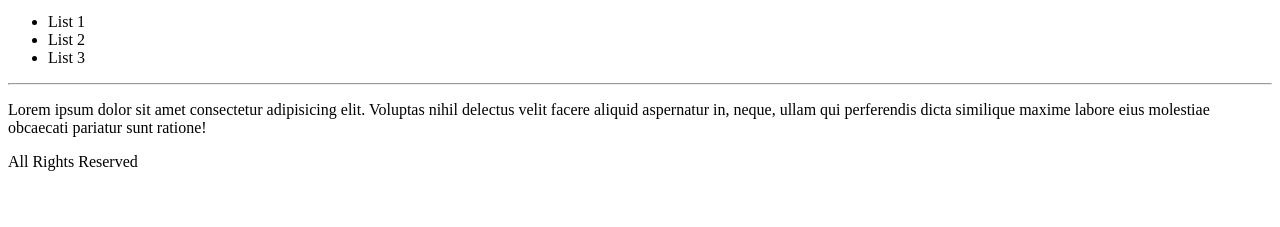
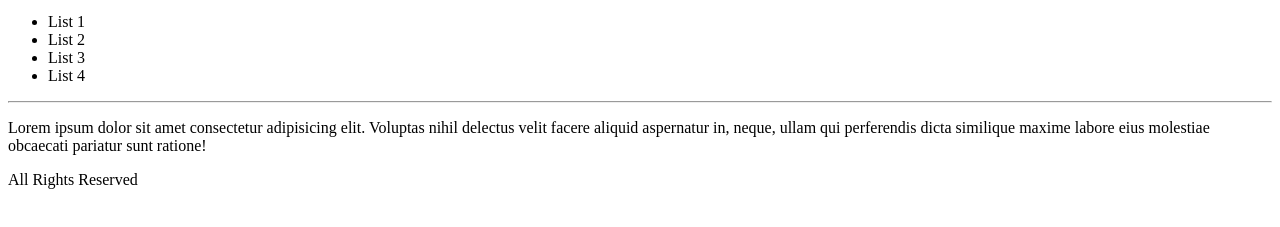
Before and after one commit to nufftalon/git-course, a plain HTML site: page index.html in a window 1280 px wide. Shown: the part 145-372 px from the top of the page. Drawn offline with Linux system fonts and the light colour scheme.

Commit message:
Added 4th list item

```diff
--- a/index.html
+++ b/index.html
@@ -21,6 +21,7 @@
         <li>List 1</li>
         <li>List 2</li>
         <li>List 3</li>
+        <li>List 4</li>
     </ul>
     <hr>
     <p>Lorem ipsum dolor sit amet consectetur adipisicing elit. Voluptas nihil delectus velit facere aliquid aspernatur in, neque, ullam qui perferendis dicta similique maxime labore eius molestiae obcaecati pariatur sunt ratione!</p>
```
